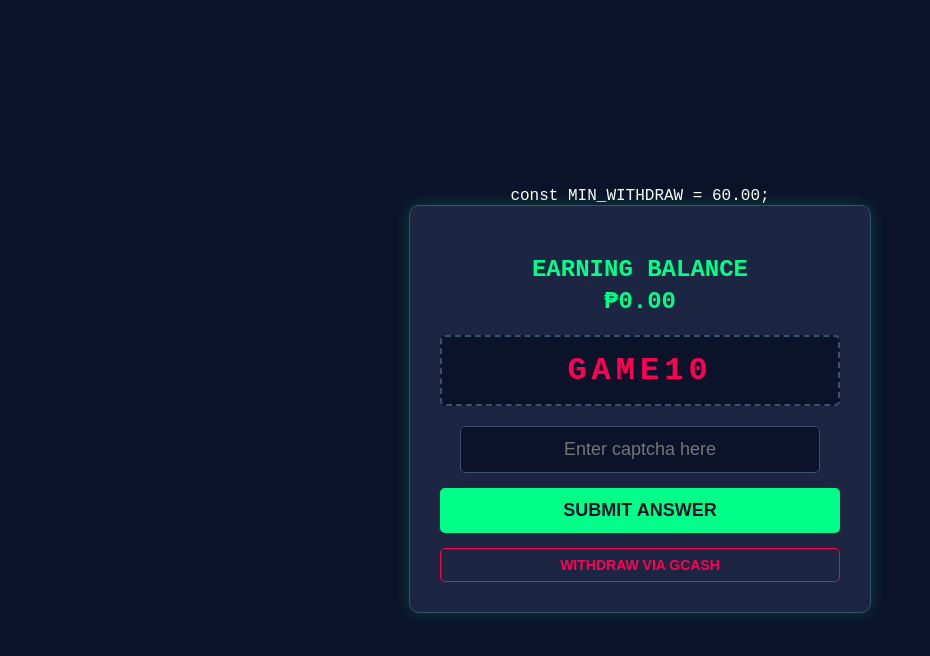
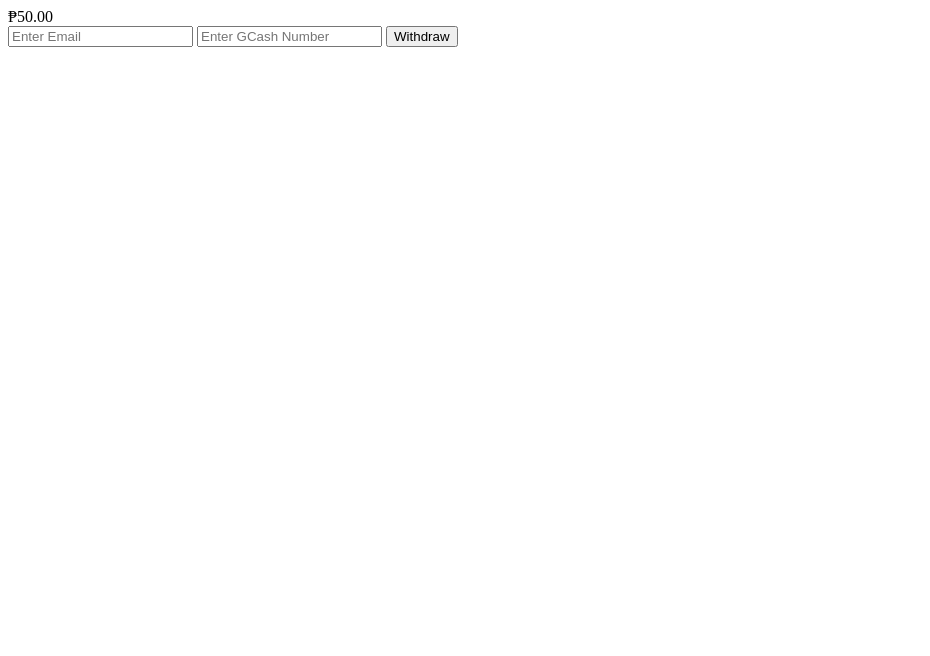
Before and after one commit to jamiromerle92-dotcom/capatch-game, a website: page www/index.html in a window 1280 px wide. Shown: the whole page, without its empty margins (0-930 px from the left). Drawn offline with Linux system fonts and the light colour scheme.

Commit message:
Update withdraw UI and logic

```diff
--- a/www/index.html
+++ b/www/index.html
@@ -1,111 +1,24 @@
+<!DOCTYPE html>
+<html>
+<body>
+<div id="balance-text">₱50.00</div>
+<input type="text" id="userEmail" placeholder="Enter Email">
+<input type="text" id="gcashNumber" placeholder="Enter GCash Number">
+<button onclick="requestWithdrawal()">Withdraw</button>
+<script>
 const MIN_WITHDRAW = 60.00;
-<!DOCTYPE html>
-<html lang="en">
-<head>
-    <meta charset="UTF-8">
-    <meta name="viewport" content="width=device-width, initial-scale=1.0">
-    <title>Crypto Captcha Miner</title>
-    <style>
-        body {
-            background-color: #0b132b;
-            color: #ffffff;
-            font-family: 'Courier New', Courier, monospace;
-            display: flex;
-            flex-direction: column;
-            align-items: center;
-            justify-content: center;
-            height: 100vh;
-            margin: 0;
-        }
-        .container {
-            text-align: center;
-            background-color: #1c2541;
-            padding: 30px;
-            border-radius: 10px;
-            box-shadow: 0px 0px 15px rgba(0, 255, 136, 0.2);
-            border: 1px solid #3a506b;
-            width: 80%;
-            max-width: 400px;
-        }
-        h2 { color: #00ff88; margin-bottom: 5px; }
-        .balance {
-            font-size: 24px;
-            color: #00ff88;
-            font-weight: bold;
-            margin-bottom: 20px;
-        }
-        .captcha-box {
-            background-color: #0b132b;
-            color: #ff0055;
-            font-size: 32px;
-            font-weight: bold;
-            letter-spacing: 5px;
-            padding: 15px;
-            border-radius: 5px;
-            border: 2px dashed #3a506b;
-            margin-bottom: 20px;
-            user-select: none;
-        }
-        input[type="text"] {
-            width: 90%;
-            padding: 12px;
-            font-size: 18px;
-            border-radius: 5px;
-            border: 1px solid #3a506b;
-            background-color: #0b132b;
-            color: #ffffff;
-            text-align: center;
-            margin-bottom: 15px;
-        }
-        input:focus { border-color: #00ff88; outline: none; }
-        button {
-            width: 100%;
-            padding: 12px;
-            font-size: 18px;
-            background-color: #00ff88;
-            color: #0b132b;
-            border: none;
-            border-radius: 5px;
-            font-weight: bold;
-            cursor: pointer;
-            transition: 0.2s;
-        }
-        button:active { transform: scale(0.98); }
-        .withdraw-btn {
-            background-color: transparent;
-            color: #ff0055;
-            border: 1px solid #ff0055;
-            margin-top: 15px;
-            font-size: 14px;
-            padding: 8px;
-        }
-    </style>
-</head>
-<body>
-
-<div class="container">
-    <h2>EARNING BALANCE</h2>
-    <div class="balance" id="balance-text">₱0.00</div>
-
-    <div class="captcha-box" id="captcha-display">LOADING</div>
-
-    <input type="text" id="user-input" placeholder="Enter captcha here" autocomplete="off">
-    <button onclick="checkAnswer()">SUBMIT ANSWER</button>
-
-    <button class="withdraw-btn" onclick="requestWithdraw()">WITHDRAW VIA GCASH</button>
-</div>
-
-<!-- Import Capacitor at AdMob ESM bundle sa simple at native na paraan -->
-
-<script>
-const captchaList = ["ABC123", "XYZ987", "JAMIRO7", "CODE55", "DATA99", "TECH88", "GAME10", "PRO20", "USER30", "TEST40"];
 let userBalance = 50.00;
-function getRandomCaptcha() { return captchaList[Math.floor(Math.random() * captchaList.length)]; }
-function checkConnection() { const display = document.getElementById("captcha-display"); if (!navigator.onLine) { display.innerText = "No WiFi Detected"; } else { display.innerText = getRandomCaptcha(); } }
-window.checkAnswer = function() { let userInput = document.getElementById("user-input").value; if (userInput === document.getElementById("captcha-display").innerText) { userBalance += 5.50; alert("Tama!"); } else { alert("Mali!"); } document.getElementById("user-input").value = ""; checkConnection(); document.getElementById("balance-text").innerText = "₱" + userBalance.toFixed(2); };
-window.addEventListener("load", checkConnection);
-window.addEventListener("online", checkConnection);
-window.addEventListener("offline", checkConnection);
+function requestWithdrawal() {
+    let email = document.getElementById("userEmail").value;
+    let gcash = document.getElementById("gcashNumber").value;
+    if (userBalance < MIN_WITHDRAW) {
+        alert("Kulang pa! Kailangan mo ng " + (MIN_WITHDRAW - userBalance) + " pa.");
+    } else if (email === "" || gcash === "") {
+        alert("Please fill in your Email and GCash number.");
+    } else {
+        alert("Success! Request sent for " + gcash + ". Please check your email: " + email);
+    }
+}
 </script>
 </body>
 </html>
```
